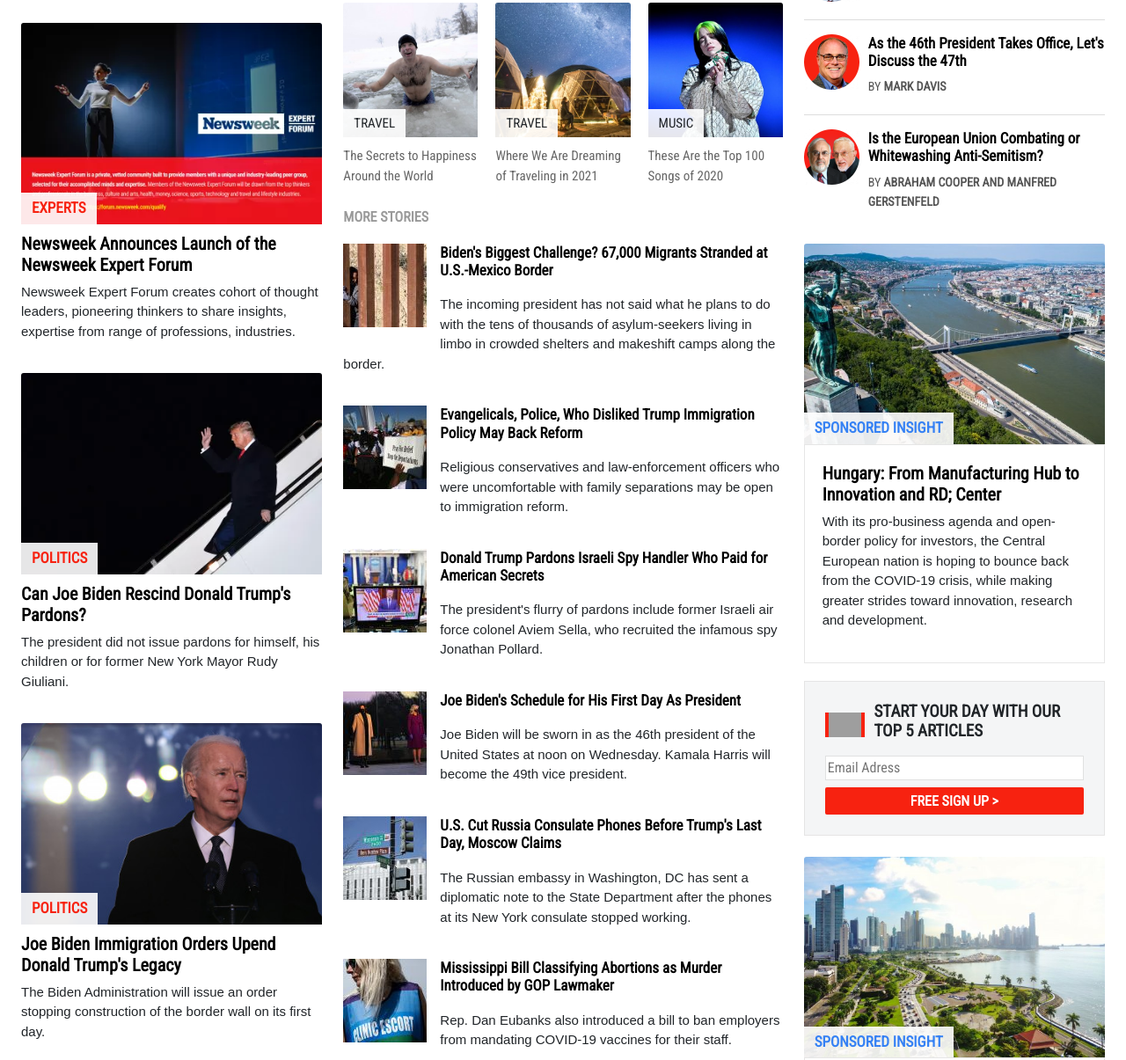
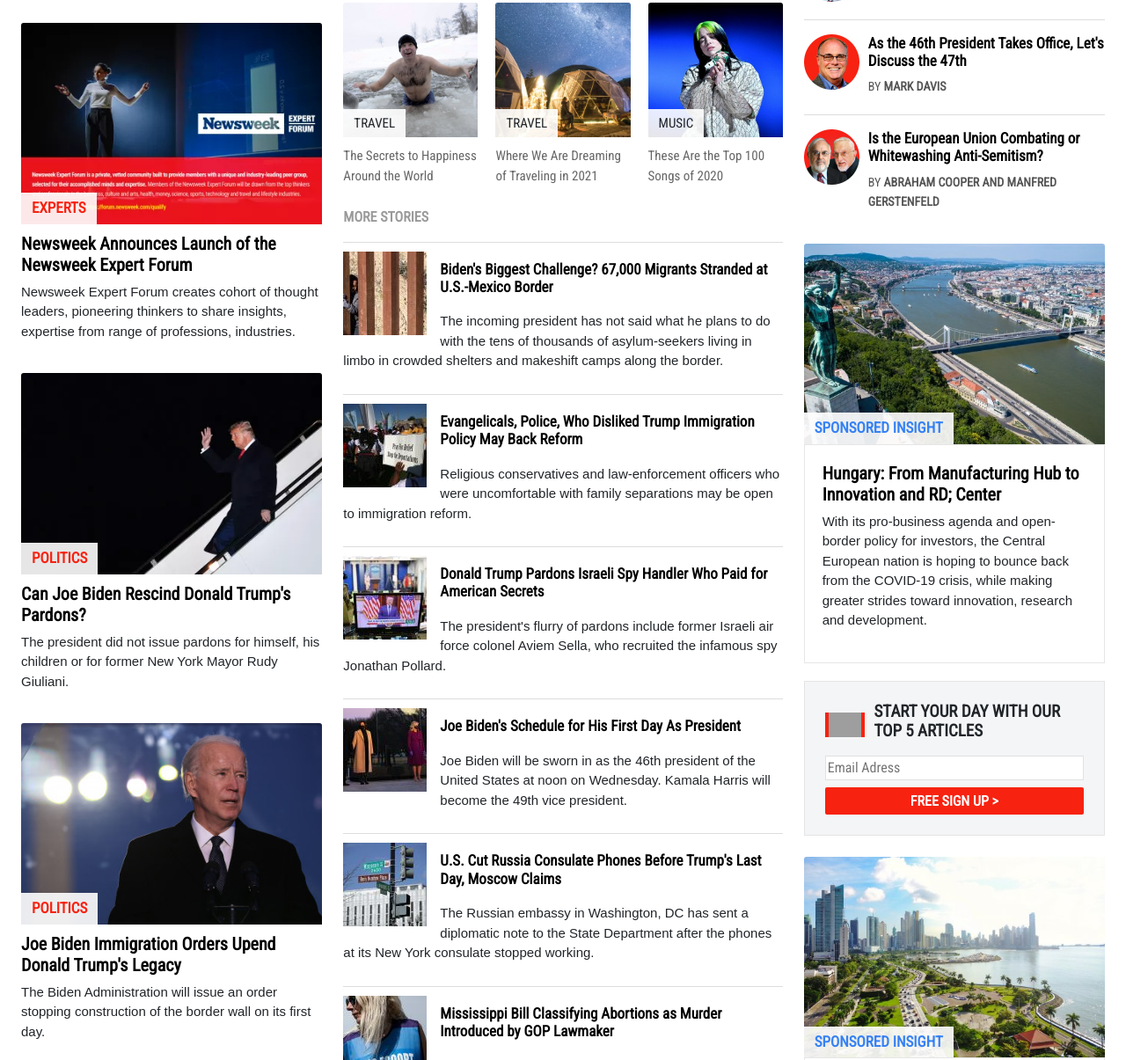
Before and after one commit to bolah2009/forked-bootstrap-newsweek, a website: page index.html in a window 1280 px wide. Shown: the part 1016-2221 px from the top of the page at 88% size. Drawn offline with nearby package versions, Linux system fonts and the light colour scheme; grey boxes are pictures that could not be loaded.

Commit message:
add borderline

```diff
--- a/css/style.css
+++ b/css/style.css
@@ -501,6 +501,8 @@
 .more-stories > .card {
   display: block;
   padding-bottom: 10px;
+  border-top: 1px solid #ddd;
+  padding-top: 10px;
 }
 
 .debate > section > .card {
```
